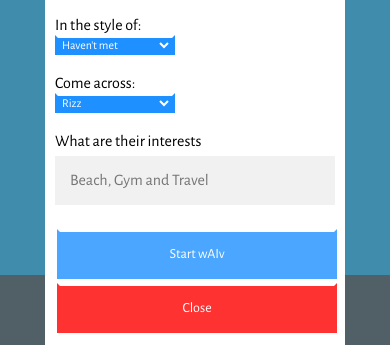
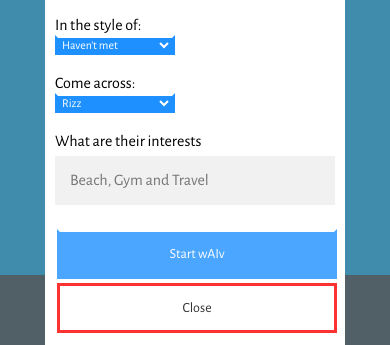
Before and after one commit to J-waddles/connect, a website built with Vite: page client/index.html in a window 390 px wide. Both pictures are taken after a click on the button "Start wAIv". Shown: the part 499-844 px from the top of the page. Built offline with nearby package versions, Linux system fonts and the light colour scheme.

Commit message:
close keyboard on phone and light css

```diff
--- a/client/script.js
+++ b/client/script.js
@@ -172,5 +172,6 @@ form.addEventListener('keyup', (e) => {
     if (e.keyCode === 13 && !isRunning) {
         handleSubmit(e)
         closeForm()
+        $(this).blur();
     }
 })
--- a/client/style.css
+++ b/client/style.css
@@ -323,7 +323,9 @@ enter-button {
 
 /* Add a red background color to the cancel button */
 .form-container .cancel {
-  background-color: red;
+  background-color: transparent;
+  color: black;
+  border-color: red;
 }
 
 /* Add some hover effects to buttons */
```
